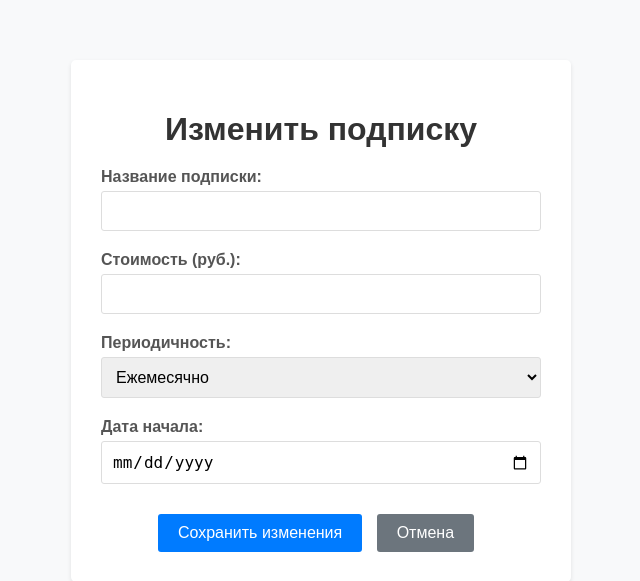
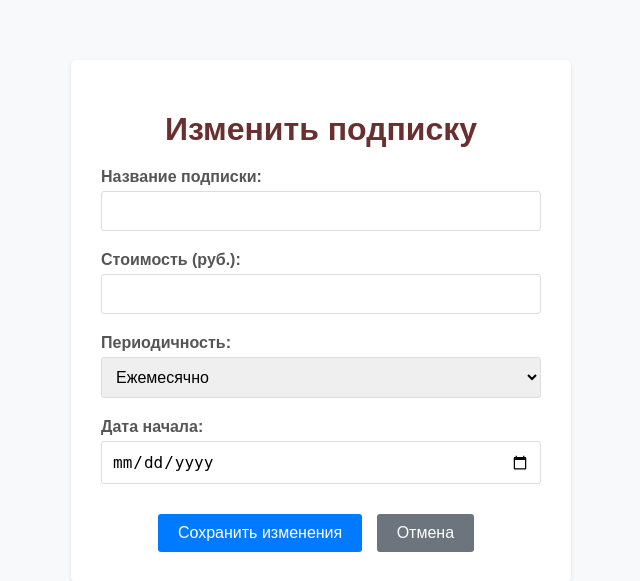
Before and after one commit to polinatyrykina/labs2, a Flask app: template templates/edit_subscription.html in a window 1280 px wide. Shown: the top 581 px of the page, without its empty margins (319-959 px from the left). Run offline with Flask 3, Linux system fonts and the light colour scheme; the template is opened without the code that fills it, so the values that code supplies are empty.

Commit message:
Проба с тегом 2

```diff
--- a/templates/edit_subscription.html
+++ b/templates/edit_subscription.html
@@ -18,7 +18,7 @@
             box-shadow: 0 2px 4px rgba(0,0,0,0.1);
         }
         h1 {
-            color: #333;
+            color: #6a2f2f;
             margin-bottom: 20px;
             text-align: center;
         }
```
